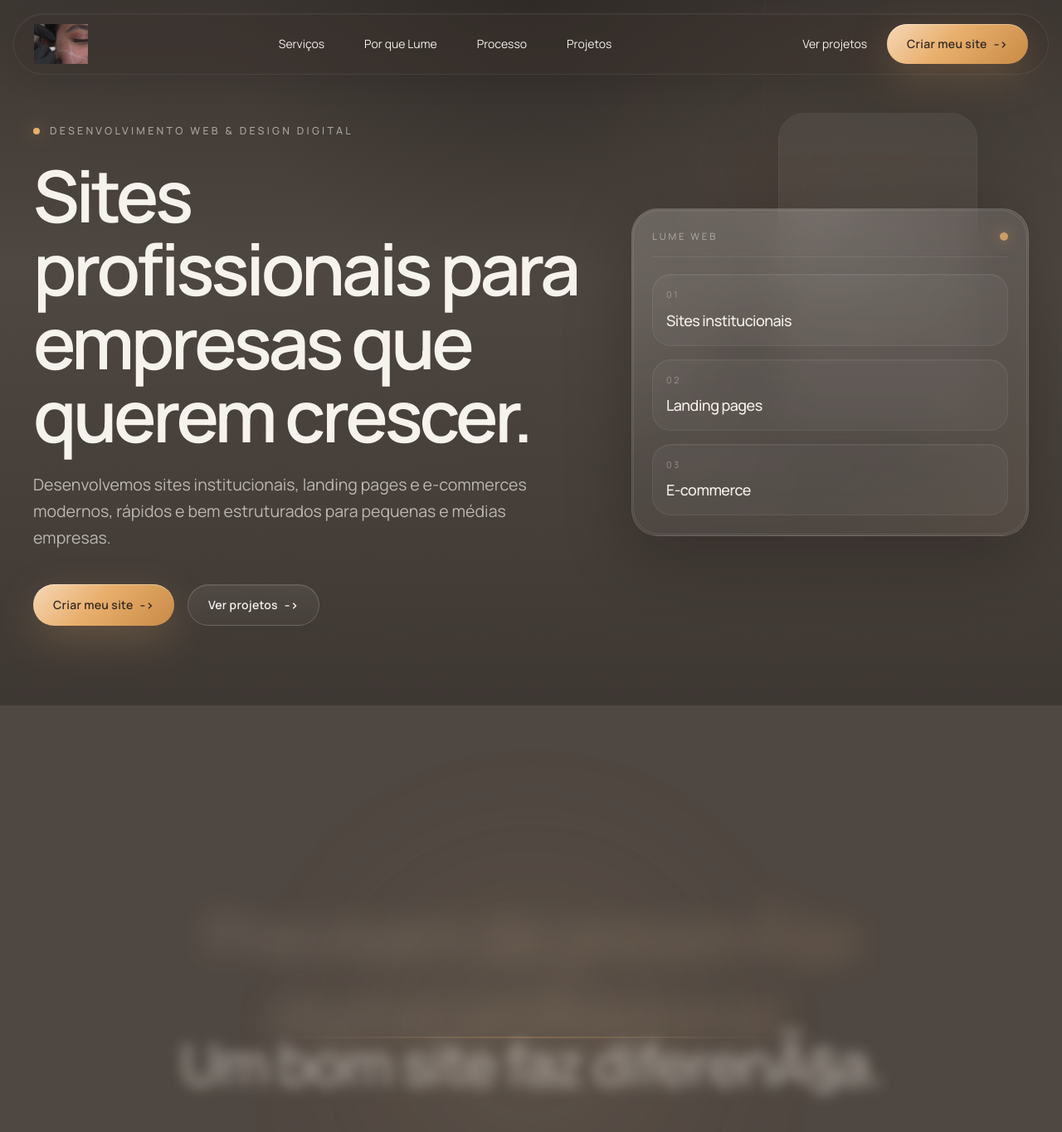
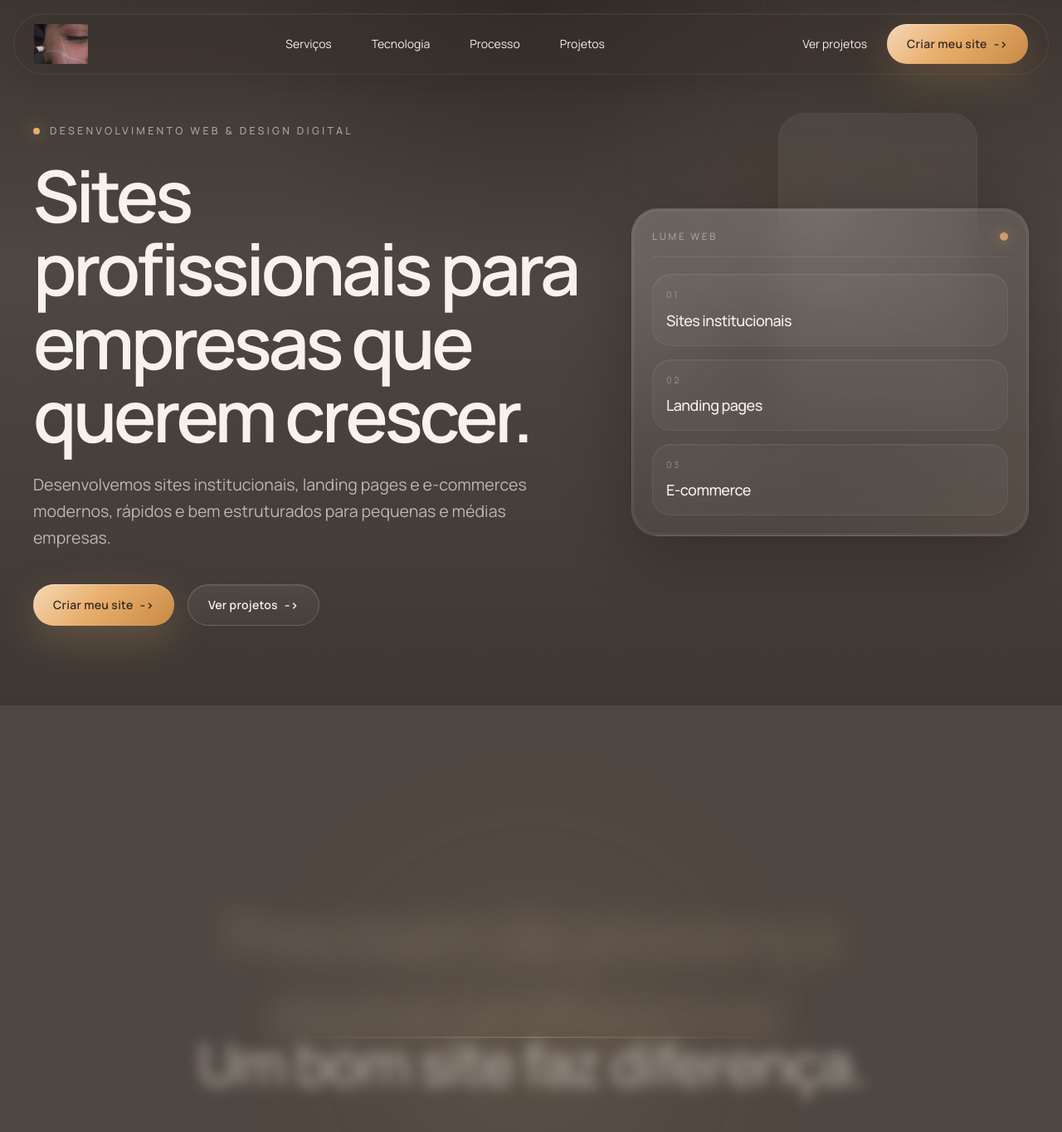
Before and after one commit to JuanGabrielGomes/Lume.v2, a Next.js app: page / in a window 1280 px wide. Shown: the top 1364 px of the page at 83% size. Built offline with nearby package versions, Linux system fonts and the light colour scheme.

Commit message:
Fix header logo and text encoding

```diff
--- a/src/components/cinematic-section/cinematic-section.tsx
+++ b/src/components/cinematic-section/cinematic-section.tsx
@@ -11,15 +11,15 @@ import { useRef } from "react";
 
 const storyMoments = [
   {
-    text: "Empresas nÃ£o precisam apenas existir online.",
+    text: "Empresas não precisam apenas existir online.",
     range: [0.02, 0.16, 0.28, 0.4] as const,
   },
   {
-    text: "Precisam de presenÃ§a digital profissional.",
+    text: "Precisam de presença digital profissional.",
     range: [0.3, 0.44, 0.58, 0.72] as const,
   },
   {
-    text: "Um bom site faz diferenÃ§a.",
+    text: "Um bom site faz diferença.",
     range: [0.62, 0.76, 0.9, 1] as const,
   },
 ];
--- a/src/components/site-header/site-header.tsx
+++ b/src/components/site-header/site-header.tsx
@@ -7,7 +7,7 @@ import { ButtonLink } from "@/components/ui/button-link";
 
 const links = [
   { href: "#services", label: "Serviços" },
-  { href: "#why-lume", label: "Por que Lume" },
+  { href: "#why-lume", label: "Tecnologia" },
   { href: "#process", label: "Processo" },
   { href: "#projects", label: "Projetos" },
 ];
```
Also changed, not shown: public/lume-logo-header.png.
